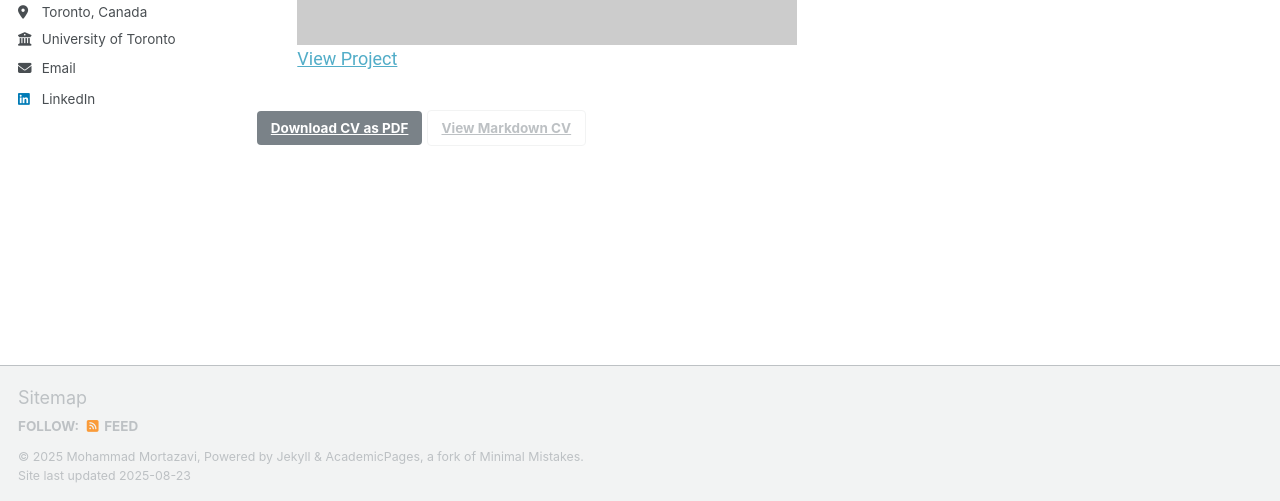
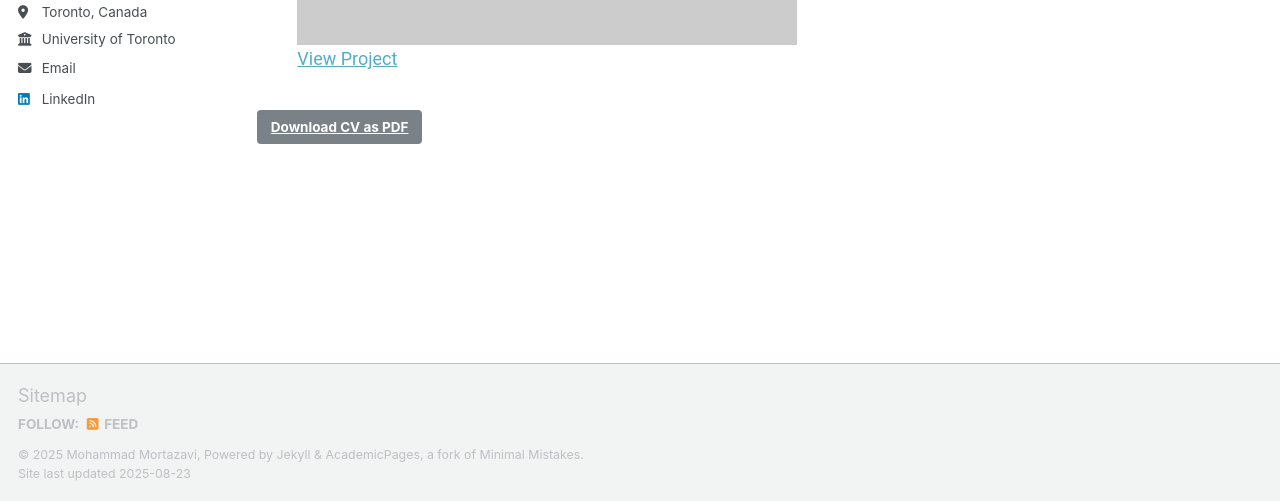
Before and after one commit to mortazawi/mortazawi.github.io, a Jekyll site: the page built from _pages/cv-json.md, in a window 1280 px wide and 900 px high, scrolled down 2580 px. Shown: the part 396-897 px from the top of the window. Built offline with Jekyll 4.4.1, drawn with Linux system fonts in a browser that asks for light colours; a script that is not in the unit is left out.

Commit message:
Update cv-json.md

```diff
--- a/_pages/cv-json.md
+++ b/_pages/cv-json.md
@@ -13,5 +13,5 @@
 
 <div class="cv-download-links">
   <a href="mortazawi.github.io/files/cv.pdf" class="btn btn--primary">Download CV as PDF</a>
-  <a href="{{ base_path }}" class="btn btn--inverse">View Markdown CV</a>
+<!--   <a href="{{ base_path }}" class="btn btn--inverse">View Markdown CV</a> -->
 </div>
```
